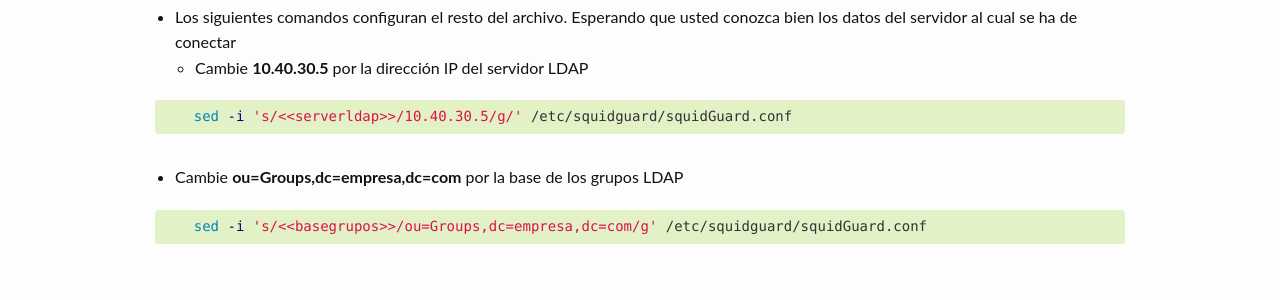
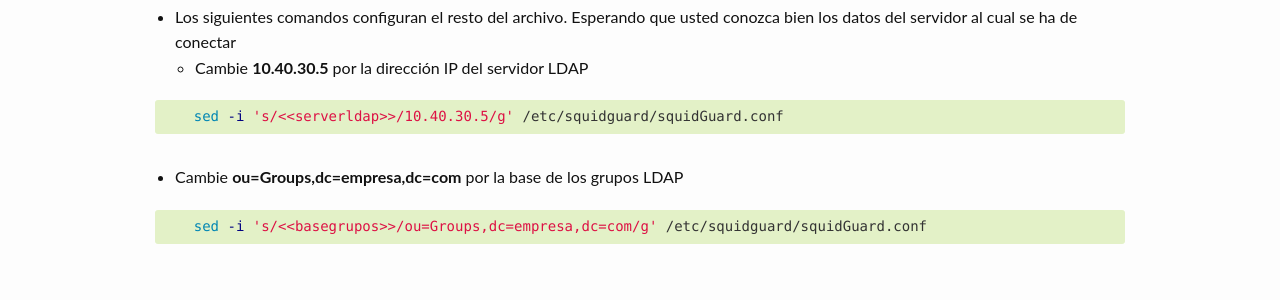
Before and after one commit to VTacius/firewall, a Jekyll site: the page built from _instalacion/squidguard/index.md, in a window 1280 px wide and 900 px high, scrolled down 14307 px. Shown: the part 156-456 px from the top of the window. Built offline with Jekyll 4.4.1, drawn with Linux system fonts in a browser that asks for light colours.

```diff
--- a/_instalacion/squidguard/index.md
+++ b/_instalacion/squidguard/index.md
@@ -133,7 +133,7 @@ La siguiente configuración es un poco más complicada de lo usual en la medida
 * Los siguientes comandos configuran el resto del archivo. Esperando que usted conozca bien los datos del servidor al cual se ha de conectar
   * Cambie **10.40.30.5** por la dirección IP del servidor LDAP
 {% highlight bash %}
-    sed -i 's/<<serverldap>>/10.40.30.5/g/' /etc/squidguard/squidGuard.conf
+    sed -i 's/<<serverldap>>/10.40.30.5/g' /etc/squidguard/squidGuard.conf
 {% endhighlight %}
   * Cambie **ou=Groups,dc=empresa,dc=com** por la base de los grupos LDAP
 {% highlight bash %}
--- a/_instalacion/squidguard/squidguard_auth.md
+++ b/_instalacion/squidguard/squidguard_auth.md
@@ -62,7 +62,7 @@ domain_admins_usuarios_laboral  {
     }
 
     http_noacces_usuarios_laboral {
-        pass sitios !in-addr !adv !archivos !compras !descargas !deportes !foros !musica !peliculas !porn !proxy !radio !redes !sexo !tracker !warez !web-proxy !web-tv !webphone !any y
+        pass sitios !in-addr !adv !archivos !compras !descargas !deportes !foros !musica !peliculas !porn !proxy !radio !redes !sexo !tracker !warez !web-proxy !web-tv !webphone !any
         redirect http://<<ipaddresslan>>/index.php?purl=%u&razon=%t
     }
 
```
